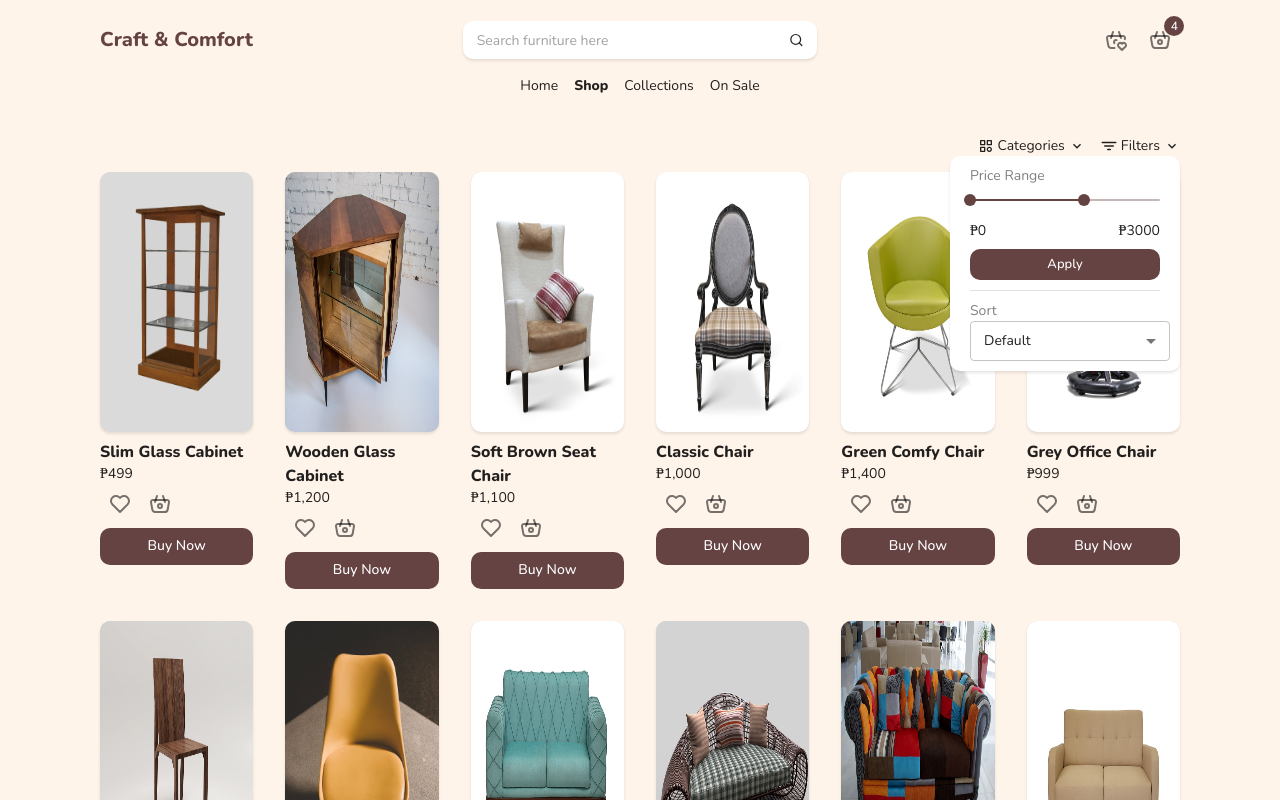
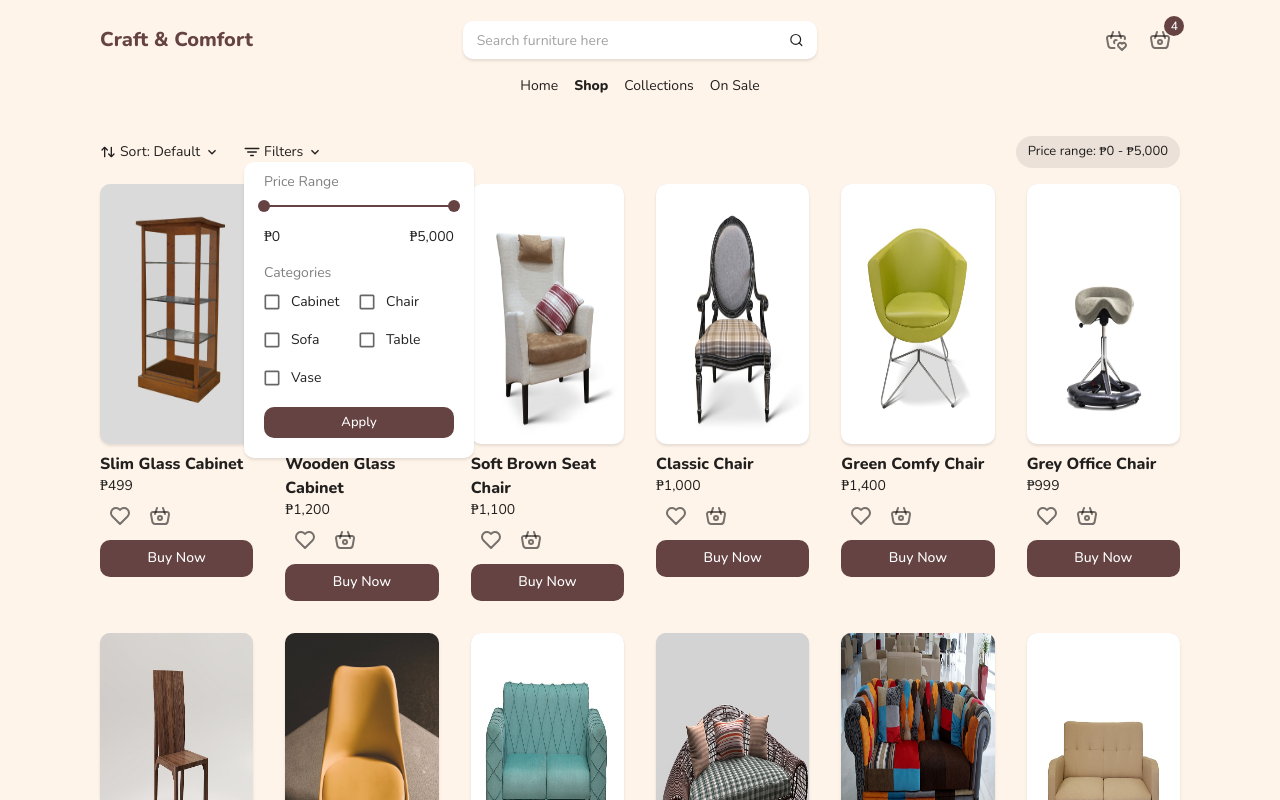
Before and after one commit to macariojenmar/craft-and-comfort, a React (Vite) app: page /shop in a window 1280 px wide. Both pictures are taken after a click on the element "Filters". Shown: the top 800 px of the page. Built offline with nearby package versions, Linux system fonts and the light colour scheme.

Commit message:
Refs to issue #7 created filters

```diff
--- a/src/components/pages/shop/FiltersAndCategories.jsx
+++ b/src/components/pages/shop/FiltersAndCategories.jsx
@@ -1,23 +1,60 @@
 import React, { Fragment } from "react";
-import { Button, Checkbox, Divider, FormControlLabel, Grid2, MenuItem, Slider, Stack, TextField, Typography } from "@mui/material";
+import { Button, Checkbox, FormControlLabel, Grid2, Slider, Stack, Typography } from "@mui/material";
 import { CATEGORIES } from "../../../enums/dummyData/dummyData";
 import { PESO_SYMBOL } from "../../../enums/generalEnum";
+import { formatWithThousandSeparator, kebabToCapitalized } from "../../../helpers/stringHelper";
+import { FaCheck } from "react-icons/fa6";
 
 export const FiltersAndCategories = (props) => {
   const {
-    isCategories,
+    filterType,
     handleSelectPriceRange,
-    rangeValue,
     filters,
-    setFilters,
-    setCategories,
-    handleJoinFilters
+    handleSelectFilters,
+    setSortType,
+    sortType,
+    handleApplyFilter
   } = props;
+
+  const sortTypes = ['default', 'price-low-to-high', 'price-high-to-low'];
 
   return (
     <Fragment>
       {
-        isCategories ? <Grid2 container>
+        filterType === 'sort' ? <Fragment>
+          {
+            Object.values(sortTypes)?.map((item, index) => {
+              const isSelected = (sortType === item);
+              return (
+                <Button
+                  key={`sort-key-${index}`}
+                  startIcon={isSelected && <FaCheck size={'14px'} />}
+                  fullWidth
+                  color={isSelected ? "primary" : ''}
+                  size="small"
+                  sx={{ justifyContent: 'flex-start', fontWeight: isSelected && 800 }}
+                  onClick={() => setSortType(item)}
+                >
+                  {kebabToCapitalized(item)}
+                </Button>
+              )
+            })
+          }
+        </Fragment> : <Fragment>
+          <Typography variant="body2" color="grey">Price Range</Typography>
+          <Slider
+            onChange={handleSelectPriceRange}
+            size="small"
+            value={filters?.price_range}
+            min={0}
+            max={5000}
+          />
+          <Stack direction={'row'} justifyContent={'space-between'} mb={2}>
+            <Typography variant="body2">{PESO_SYMBOL}{formatWithThousandSeparator(filters?.price_range[0])}</Typography>
+            <Typography variant="body2">{PESO_SYMBOL}{formatWithThousandSeparator(filters?.price_range[1])}</Typography>
+          </Stack>
+          <Typography variant="body2" color="grey">Categories</Typography>
+          <Grid2 container>
             {
               Object.values(CATEGORIES)?.map((item, index) => {
                 return (
@@ -26,6 +63,14 @@ export const FiltersAndCategories = (props) => {
                       control={
                         <Checkbox
                           size="small"
+                          checked={filters?.categories.includes(item)}
+                          onChange={(event) => {
+                            if (event.target.checked) {
+                              handleSelectFilters('categories', [...filters.categories, item]);
+                            } else {
+                              handleSelectFilters('categories', filters?.categories.filter(category => category !== item));
+                            }
+                          }}
                         />
                       }
                       label={
@@ -38,38 +83,17 @@ export const FiltersAndCategories = (props) => {
                 );
               })
             }
-        </Grid2> : <Fragment>
-          <Typography variant="body2" color="grey">Price Range</Typography>
-          <Slider
-            onChange={handleSelectPriceRange}
-            size="small"
-            value={rangeValue}
-            min={0}
-            max={5000}
-          />
-          <Stack direction={'row'} justifyContent={'space-between'} mb={1}>
-            <Typography variant="body2">{PESO_SYMBOL}{rangeValue[0]}</Typography>
-            <Typography variant="body2">{PESO_SYMBOL}{rangeValue[1]}</Typography>
-          </Stack>
-          <Button variant="contained" fullWidth size="small" onClick={() => handleJoinFilters()}>Apply</Button>
-          <Divider sx={{ margin: '10px 0' }} />
-          <Typography variant="body2" color="grey">Sort</Typography>
-          <TextField
-            size="small"
-            select
-            value={filters?.sort}
-            onChange={(event) => setFilters((prev) => ({ ...prev, sort: event.target.value }))}
-            sx={{ width: '200px' }}
+          </Grid2>
+          <Button
+            variant="contained"
+            fullWidth size="small"
+            sx={{ margin: '10px 0' }}
+            onClick={() => handleApplyFilter()}
           >
-            <MenuItem value={'default'}>Default</MenuItem>
-            <MenuItem value={'price-low-to-high'}>Price low to high</MenuItem>
-            <MenuItem value={'price-high-to-low'}>Price hight to low</MenuItem>
-          </TextField>
+            Apply
+          </Button>
         </Fragment>
       }
     </Fragment>
   )
 };
-
-//range
-//sort by price low to high or high to low
--- a/src/components/pages/shop/ShopePage.jsx
+++ b/src/components/pages/shop/ShopePage.jsx
@@ -1,62 +1,96 @@
-import React, { useState } from "react";
+import React, { useMemo, useState } from "react";
 import AppLayout from "../../../layouts/AppLayout";
 import { Chip, Grid2, Popover, Stack } from "@mui/material";
 import { ItemCard } from "../../ui/cards/ItemCard";
 import { FURNITURES } from "../../../enums/dummyData/dummyData";
-import { BiCategory } from "react-icons/bi";
 import { MdKeyboardArrowDown } from "react-icons/md";
 import { GenericIconLabel } from "../../generic/GenericIconLabel";
 import { IoFilter } from "react-icons/io5";
 import { FiltersAndCategories } from "./FiltersAndCategories";
-import { PESO_SYMBOL } from "../../../enums/generalEnum";
+import { TbArrowsSort } from "react-icons/tb";
+import { PESO_SYMBOL, SORT_PRICE_HIGH_TO_LOW, SORT_PRICE_LOW_TO_HIGH } from "../../../enums/generalEnum";
+import { formatWithThousandSeparator, kebabToCapitalized } from "../../../helpers/stringHelper";
 
 const ShopPage = () => {
+  const defaultFilters = { price_range: [0, 5000], categories: [] };
   const [anchorEl, setAnchorEl] = useState(null);
-  const [isCategories, setIsCategories] = useState(true);
-  const [rangeValue, setRangeValue] = useState([0, 3000]);
-  const [filters, setFilters] = useState({ sort: 'default' });
-  const [categories, setCategories] = useState([]);
+  const [filterType, setFilterType] = useState('sort');
+  const [sortType, setSortType] = useState('default');
+  const [appliedFilters, setAppliedFilters] = useState(defaultFilters);
+  const [filters, setFilters] = useState(defaultFilters);
 
   const handleSelectPriceRange = (event, newValue) => {
-    setRangeValue(newValue);
+    setFilters((prev) => ({ ...prev, price_range: newValue }))
   };
 
-  const handleOpenPopOver = (event, type) => {
-    setIsCategories(type);
+  const handleSelectFilters = (key, value) => {
+    setFilters((prev) => ({ ...prev, [key]: value }))
+  };
+
+  const handleOpenFilterPopover = (event, type) => {
+    setFilterType(type);
     setAnchorEl(event.currentTarget);
   };
 
-  const handleJoinFilters = () => {
-    setFilters((prev) => ({ ...prev, price_range: `${PESO_SYMBOL}${rangeValue[0]}-${PESO_SYMBOL}${rangeValue[1]}` }))
+  const renderFurnitures = useMemo(() => {
+    let list = [...FURNITURES]?.filter((item) => item?.price >= appliedFilters?.price_range[0] && item?.price <= appliedFilters?.price_range[1]);
+    if (appliedFilters?.categories?.length > 0) {
+      list = list?.filter((item) => appliedFilters?.categories?.includes(item?.category))
+    }
+    if (sortType === SORT_PRICE_LOW_TO_HIGH) {
+      list = list?.sort((a, b) => b.price - a.price);
+    } else if (sortType === SORT_PRICE_HIGH_TO_LOW) {
+      list = list?.sort((a, b) => a.price - b.price);
+    }
+    return list;
+  }, [sortType, appliedFilters]);
+
+  const handleApplyFilter = () => {
+    setAppliedFilters({ ...filters });
+    setAnchorEl(null);
   };
 
   return (
     <AppLayout>
-      <Grid2 container justifyContent={'space-between'} mb={2} alignItems={'center'}>
-        <Grid2 item>
-        </Grid2>
-        <Grid2 item>
-          <Stack direction={'row'} gap={2}>
+      <Grid2 container mb={2} alignItems={'center'} spacing={1.5}>
+        <Grid2 container item size={{ xs: 12, md: 3 }}>
+          <Stack direction={'row'} gap={3}>
             <GenericIconLabel
-              label={'Categories'}
-              startIcon={<BiCategory />}
+              label={`Sort: ${kebabToCapitalized(sortType)}`}
+              startIcon={<TbArrowsSort />}
               endIcon={<MdKeyboardArrowDown />}
               select={true}
-              onClick={(event) => handleOpenPopOver(event, true)}
+              onClick={(event) => handleOpenFilterPopover(event, 'sort')}
             />
             <GenericIconLabel
               label={'Filters'}
               startIcon={<IoFilter />}
               endIcon={<MdKeyboardArrowDown />}
               select={true}
-              onClick={(event) => handleOpenPopOver(event, false)}
+              onClick={(event) => handleOpenFilterPopover(event, 'filters')}
             />
           </Stack>
+        </Grid2>
+        <Grid2 container item size={{ xs: 12, md: 9 }} justifyContent={{ xs: 'flex-start', md: 'flex-end' }}>
+          <Chip
+            label={`Price range: ${PESO_SYMBOL}${formatWithThousandSeparator(appliedFilters?.price_range[0])} - ${PESO_SYMBOL}${formatWithThousandSeparator(appliedFilters?.price_range[1])}`}
+          />
+          {
+            Object.values(appliedFilters?.categories)?.map((item, index) => {
+              return (
+                <Chip
+                  key={`category-key-${index}`}
+                  sx={{ textTransform: 'capitalize' }}
+                  label={`Category: ${item}`}
+                />
+              )
+            })
+          }
         </Grid2>
       </Grid2>
       <Grid2 container spacing={4}>
         {
-          FURNITURES?.map((item, index) => {
+          renderFurnitures?.map((item, index) => {
             return (
               <Grid2 item size={{ xs: 12, md: 2 }} key={`card-key-${index}`}>
                 <ItemCard
@@ -75,11 +109,11 @@ const ShopPage = () => {
         onClose={() => setAnchorEl(null)}
         anchorOrigin={{
           vertical: 'bottom',
-          horizontal: 'right',
+          horizontal: 'left',
         }}
         transformOrigin={{
           vertical: 'top',
-          horizontal: 'right',
+          horizontal: 'left',
         }}
         sx={{
           '.MuiPaper-root': {
@@ -89,13 +123,14 @@ const ShopPage = () => {
         }}
       >
         <FiltersAndCategories
-          isCategories={isCategories}
-          rangeValue={rangeValue}
+          filterType={filterType}
           handleSelectPriceRange={handleSelectPriceRange}
           filters={filters}
           setFilters={setFilters}
-          handleJoinFilters={handleJoinFilters}
-          setCategories={setCategories}
+          handleSelectFilters={handleSelectFilters}
+          setSortType={setSortType}
+          sortType={sortType}
+          handleApplyFilter={handleApplyFilter}
         />
       </Popover>
     </AppLayout>
--- a/src/components/ui/footer/Footer.jsx
+++ b/src/components/ui/footer/Footer.jsx
@@ -17,8 +17,7 @@ export const Footer = () => {
         }}>
         <Grid2 container spacing={{ xs: 1, md: 25 }} alignItems={'center'}>
           <Grid2 item>
-            <GenericResponsiveTypography fontWeight={700}>Craft &</GenericResponsiveTypography>
-            <GenericResponsiveTypography fontWeight={700}>Comfort</GenericResponsiveTypography>
+            <GenericResponsiveTypography fontWeight={700}>Craft & Comfort</GenericResponsiveTypography>
           </Grid2>
           <Grid2 container item spacing={{ xs: 11, md: 25 }}>
             <Box>
--- a/src/enums/generalEnum.js
+++ b/src/enums/generalEnum.js
@@ -20,3 +20,8 @@ export const NAVIGATION = Object.freeze([
     title: 'On Sale'
   },
 ]);
+
+export const SORT_DEFAULT = 'default';
+export const SORT_PRICE_HIGH_TO_LOW = 'price-low-to-high';
+export const SORT_PRICE_LOW_TO_HIGH = 'price-high-to-low';
+export const SORT_TYPES = [SORT_DEFAULT, SORT_PRICE_HIGH_TO_LOW, SORT_PRICE_LOW_TO_HIGH]
--- a/src/helpers/stringHelper.js
+++ b/src/helpers/stringHelper.js
@@ -1 +1,3 @@
 export const formatWithThousandSeparator = (number) => new Intl.NumberFormat().format(number);
+export const capitalizeFirstLetter = (word) => word?.charAt(0).toUpperCase() + word.slice(1);
+export const kebabToCapitalized = (kebabString) => kebabString?.split('-').map(word => capitalizeFirstLetter(word)).join(' ')
--- a/src/main.jsx
+++ b/src/main.jsx
@@ -6,18 +6,27 @@ import MuiThemeProvider from './providers/ThemeProvider';
 import HomePage from './components/pages/homePage/HomePage';
 import { Footer } from './components/ui/footer/Footer';
 import ShopPage from './components/pages/shop/ShopePage';
+import { Box } from '@mui/material';
 
 const root = createRoot(document.getElementById("root"));
 
 root.render(
   <BrowserRouter>
     <MuiThemeProvider>
+      <Box
+        display="flex"
+        flexDirection="column"
+        minHeight="100vh"
+      >
         <NavigationBar />
+        <Box component="main" flex={1}>
           <Routes>
             <Route path='/' element={<HomePage />} />
             <Route path='/shop' element={<ShopPage />} />
           </Routes>
+        </Box>
         <Footer />
+      </Box>
     </MuiThemeProvider>
   </BrowserRouter>
 );
```
Lines whose indentation alone changed are shown as unchanged.
